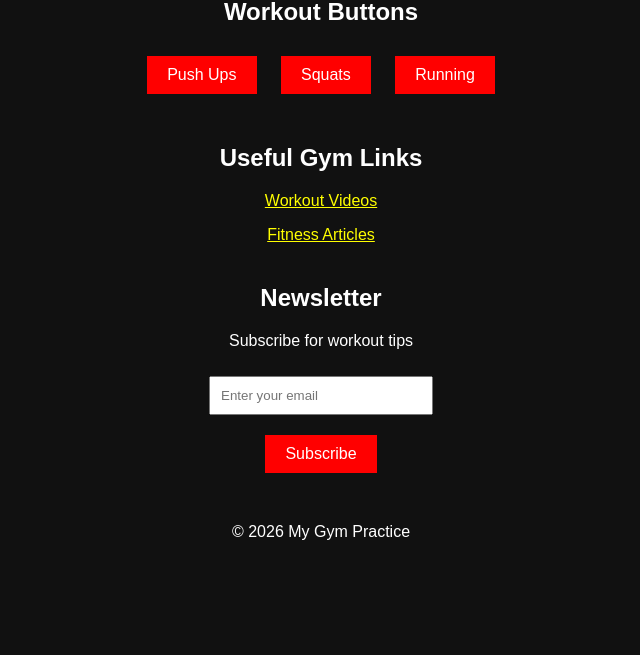
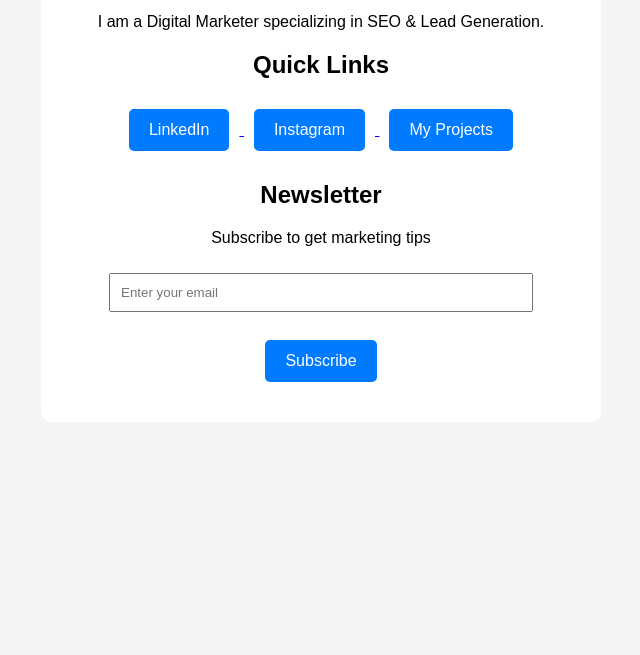
Before and after one commit to ezhilravi781/EzhilDigital, a plain HTML site: page index.html in a window 1280 px wide. Shown: the part 145-800 px from the top of the page, without its empty margins (319-959 px from the left). Drawn offline with Linux system fonts and the light colour scheme.

Commit message:
Update index.html

```diff
--- a/index.html
+++ b/index.html
@@ -1,98 +1,80 @@
 <!DOCTYPE html>
 <html>
 <head>
-<title>My Gym Practice</title>
+<title>My Digital Marketing Page</title>
 
 <style>
 body{
 font-family: Arial;
 text-align:center;
-background:#111;
-color:white;
+background:#f4f4f4;
+padding:40px;
 }
 
-header{
+.container{
+background:white;
 padding:30px;
-font-size:30px;
+border-radius:10px;
+width:90%;
+max-width:500px;
+margin:auto;
 }
 
 button{
-padding:10px 20px;
+padding:12px 20px;
 margin:10px;
 border:none;
-background:red;
+background:#007BFF;
 color:white;
+border-radius:5px;
 cursor:pointer;
 font-size:16px;
 }
 
 button:hover{
-background:orange;
-}
-
-.section{
-margin:40px;
+background:#0056b3;
 }
 
 input{
 padding:10px;
-margin:10px;
-width:200px;
+width:80%;
+margin-top:10px;
 }
 
-a{
-color:yellow;
-}
 </style>
 </head>
 
 <body>
 
-<header>
-🏋️ My Gym Training Page
-</header>
+<div class="container">
 
-<div class="section">
-<h2>Workout Buttons</h2>
+<h1>Welcome to My Website</h1>
+<p>I am a Digital Marketer specializing in SEO & Lead Generation.</p>
 
-<button onclick="alert('Time for Push Ups!')">Push Ups</button>
+<h2>Quick Links</h2>
 
-<button onclick="alert('Time for Squats!')">Squats</button>
+<a href="https://linkedin.com" target="_blank">
+<button>LinkedIn</button>
+</a>
 
-<button onclick="alert('Time for Running!')">Running</button>
+<a href="https://instagram.com" target="_blank">
+<button>Instagram</button>
+</a>
 
-</div>
-
-<div class="section">
-<h2>Useful Gym Links</h2>
-
-<p>
-<a href="https://www.youtube.com" target="_blank">Workout Videos</a>
-</p>
-
-<p>
-<a href="https://www.bodybuilding.com" target="_blank">Fitness Articles</a>
-</p>
-
-</div>
-
-<div class="section">
+<a href="https://github.com" target="_blank">
+<button>My Projects</button>
+</a>
 
 <h2>Newsletter</h2>
-
-<p>Subscribe for workout tips</p>
+<p>Subscribe to get marketing tips</p>
 
 <form>
 <input type="email" placeholder="Enter your email">
-<br>
-<button>Subscribe</button>
+<br><br>
+<button type="submit">Subscribe</button>
 </form>
 
 </div>
 
-<footer>
-<p>© 2026 My Gym Practice</p>
-</footer>
-
 </body>
 </html>
```
